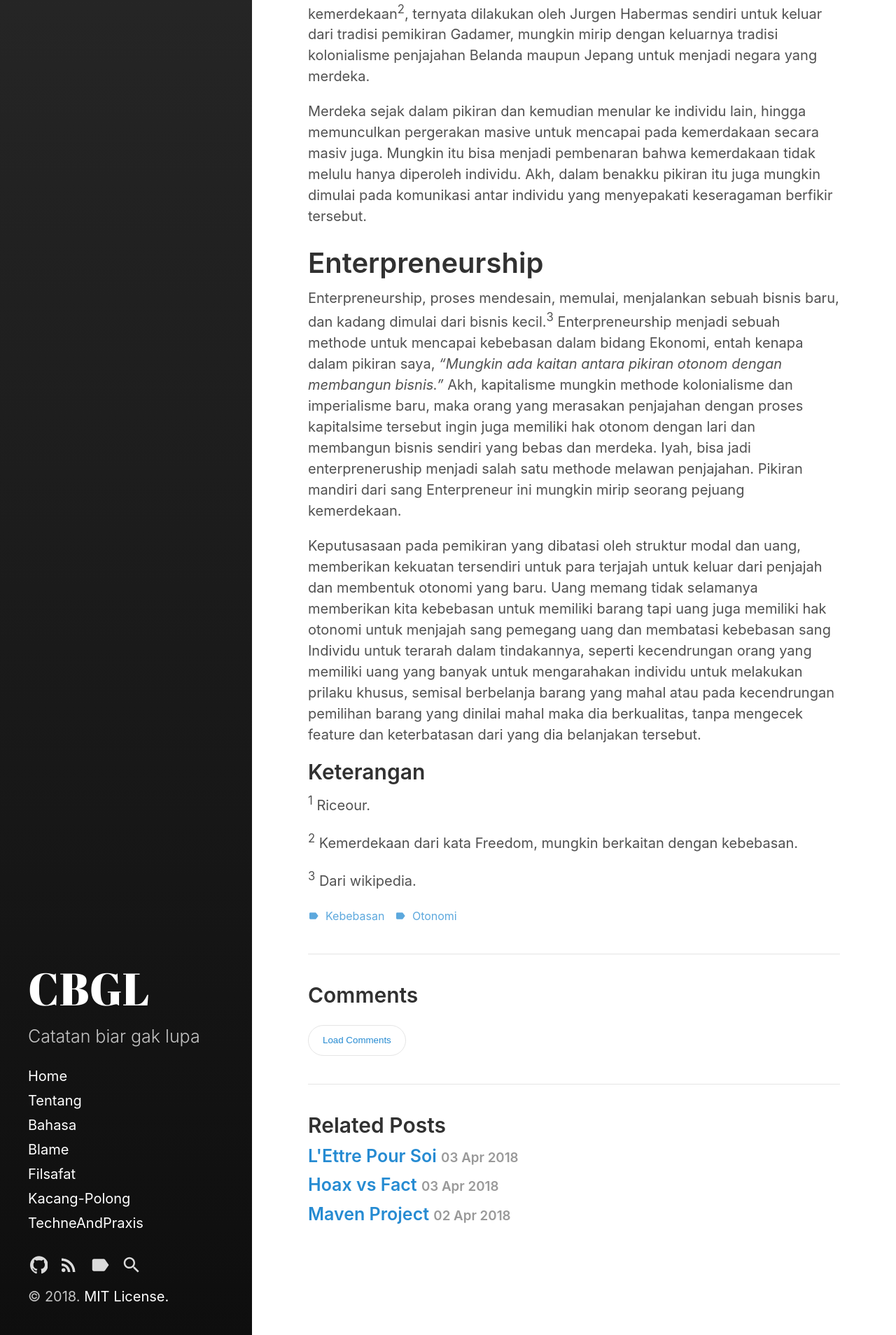
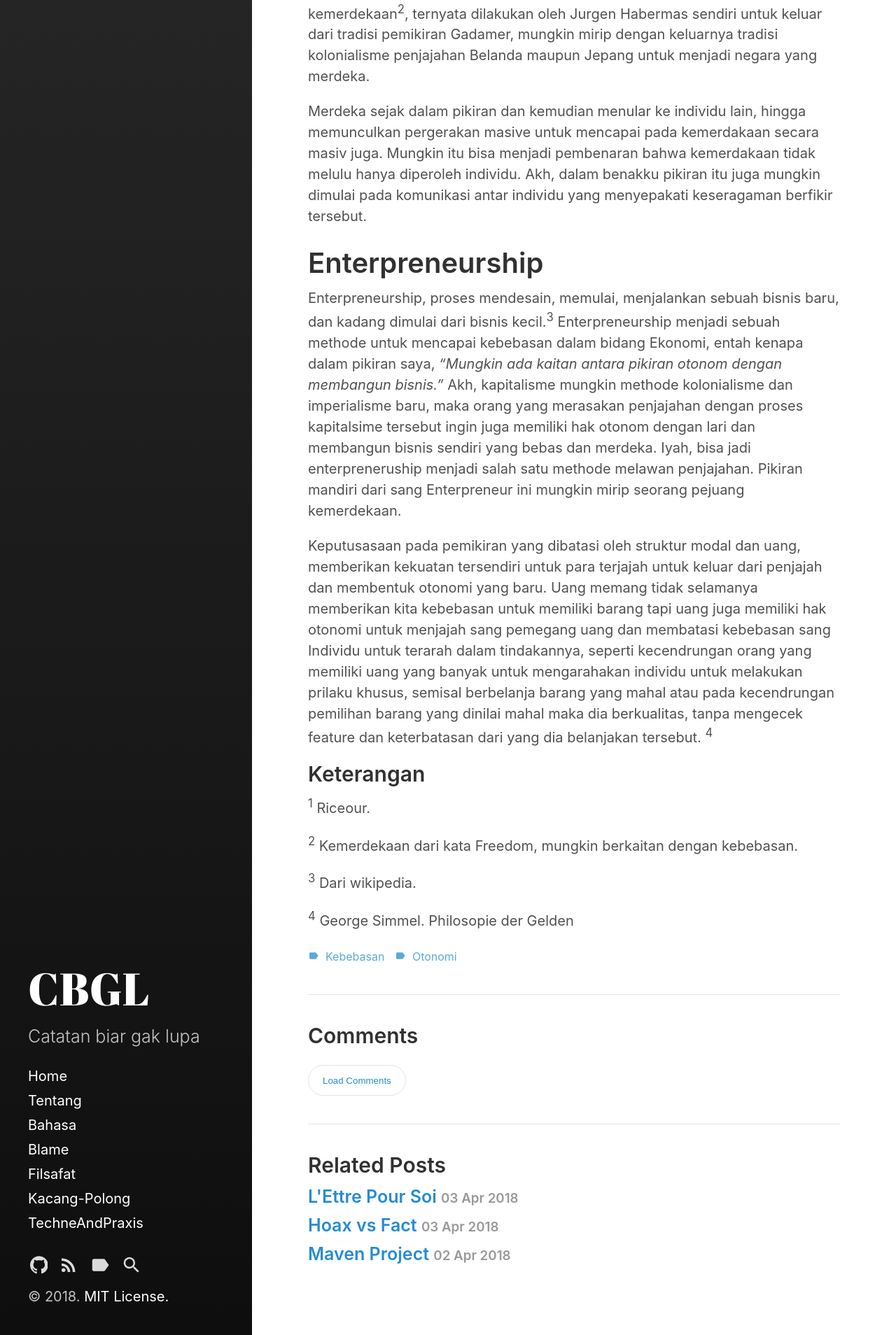
Before and after one commit to faoziaziz/faoziaziz, a Jekyll site: the page built from _posts/filsafat/2018-4-9-Otonomi-dan-Kebebasan.md, in a window 1280 px wide. Shown: the part 1053-2961 px from the top of the page at 70% size. Built offline with Jekyll 4.4.1, drawn with Linux system fonts in a browser that asks for light colours.

Commit message:
Aziz memang keren

```diff
--- a/_posts/filsafat/2018-4-9-Otonomi-dan-Kebebasan.md
+++ b/_posts/filsafat/2018-4-9-Otonomi-dan-Kebebasan.md
@@ -26,7 +26,7 @@ Merdeka sejak dalam pikiran dan kemudian menular ke individu lain, hingga memunc
 
 Enterpreneurship, proses mendesain, memulai, menjalankan sebuah bisnis baru, dan kadang dimulai dari bisnis kecil.<sup>3</sup> Enterpreneurship menjadi sebuah methode untuk mencapai kebebasan dalam bidang Ekonomi, entah kenapa dalam pikiran saya, *"Mungkin ada kaitan antara pikiran otonom dengan membangun bisnis."* Akh, kapitalisme mungkin methode kolonialisme dan imperialisme baru, maka orang yang merasakan penjajahan dengan proses kapitalsime tersebut ingin juga memiliki hak otonom dengan lari dan membangun bisnis sendiri yang bebas dan merdeka. Iyah, bisa jadi enterpreneruship menjadi salah satu methode melawan penjajahan. Pikiran mandiri dari sang Enterpreneur ini mungkin mirip seorang pejuang kemerdekaan.
 
-Keputusasaan pada pemikiran yang dibatasi oleh struktur modal dan uang, memberikan kekuatan tersendiri untuk para terjajah untuk keluar dari penjajah dan membentuk otonomi yang baru. Uang memang tidak selamanya memberikan kita kebebasan untuk memiliki barang tapi uang juga memiliki hak otonomi untuk menjajah sang pemegang uang dan membatasi kebebasan sang Individu untuk terarah dalam tindakannya, seperti kecendrungan orang yang memiliki uang yang banyak untuk mengarahakan individu untuk melakukan prilaku khusus, semisal berbelanja barang yang mahal atau pada kecendrungan pemilihan barang yang dinilai mahal maka dia berkualitas, tanpa mengecek feature dan keterbatasan dari yang dia belanjakan tersebut.
+Keputusasaan pada pemikiran yang dibatasi oleh struktur modal dan uang, memberikan kekuatan tersendiri untuk para terjajah untuk keluar dari penjajah dan membentuk otonomi yang baru. Uang memang tidak selamanya memberikan kita kebebasan untuk memiliki barang tapi uang juga memiliki hak otonomi untuk menjajah sang pemegang uang dan membatasi kebebasan sang Individu untuk terarah dalam tindakannya, seperti kecendrungan orang yang memiliki uang yang banyak untuk mengarahakan individu untuk melakukan prilaku khusus, semisal berbelanja barang yang mahal atau pada kecendrungan pemilihan barang yang dinilai mahal maka dia berkualitas, tanpa mengecek feature dan keterbatasan dari yang dia belanjakan tersebut. <sup>4</sup>
 
 ## Keterangan
 
@@ -35,3 +35,5 @@ Keputusasaan pada pemikiran yang dibatasi oleh struktur modal dan uang, memberik
 <sup>2</sup> Kemerdekaan dari kata Freedom, mungkin berkaitan dengan kebebasan.
 
 <sup>3</sup> Dari wikipedia.
+
+<sup>4</sup> George Simmel. Philosopie der Gelden
```
